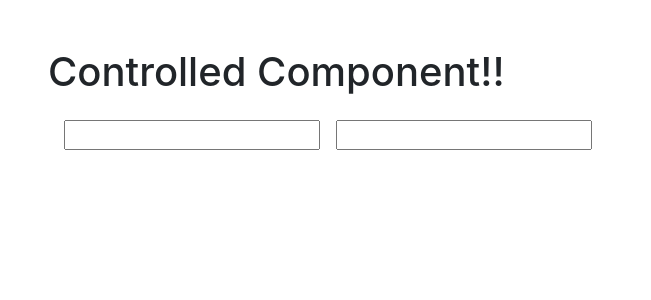
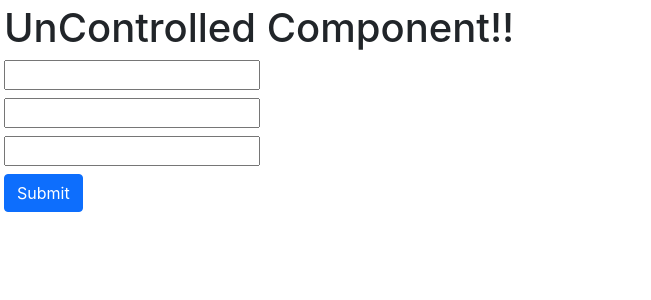
Before and after one commit to neeraj83760/React_Bible, a React (Create React App) app: page / in a window 1280 px wide. Shown: the top 300 px of the page, without its empty margins (0-651 px from the left). Built offline with nearby package versions, Linux system fonts and the light colour scheme.

Commit message:
UnControlled Component in ReactJS

```diff
--- /dev/null
+++ b/src/UncontrolledComponent/App24.js
@@ -0,0 +1,42 @@
+import React,{useRef} from 'react';
+
+function App24(){
+
+   // submitForm function will stop the reloading of the form when we will click on the
+   // submit button , also as per the feature of reactjs it creates a single page application
+   // so reloading is not allowed
+
+   let inputRef= useRef(null)
+   let inputRef2= useRef(null)
+
+// In Submit form function we are manupulating DOM directly using useRef and getElementById because
+// it's an UnControlled event
+   function submitForm(e){
+
+    e.preventDefault();
+    console.warn('input Field 1', inputRef.current.value);
+    console.warn('input Field 2', inputRef2.current.value);
+
+    let input3= document.getElementById('input').value;
+    console.warn('input Field 3', input3);
+
+    }
+
+
+    return(
+        <>
+
+        <h1 className='m-1'>UnControlled Component!! </h1>
+
+        <form onSubmit={submitForm}>
+            <input ref={inputRef} type="text" className='m-1'/><br/>
+            <input ref={inputRef2} type="text" className='m-1'/><br/>
+            <input id='input' type="text" className='m-1'/><br/>
+            <button className='btn btn-primary m-1'>Submit</button>
+        </form>
+        </>
+    )
+
+}
+
+export default App24;
--- a/src/index.js
+++ b/src/index.js
@@ -36,7 +36,8 @@ import './index.css';
 // import Ref from './RefInReactJS/Ref'
 // import App21 from './UseRefHook/App21'
 // import App22 from './ForwardRef/App22'
-import App23 from './ControlledComponent/App23'
+// import App23 from './ControlledComponent/App23'
+import App24 from './UncontrolledComponent/App24'
 
 const root = ReactDOM.createRoot(document.getElementById('root'));
 
@@ -80,7 +81,8 @@ root.render(
   {/* <Ref /> */}
   {/* <App21 /> */}
   {/* <App22 /> */}
-  <App23 />
+  {/* <App23 /> */}
+  <App24 />
 
  </React.StrictMode>
 );
```
